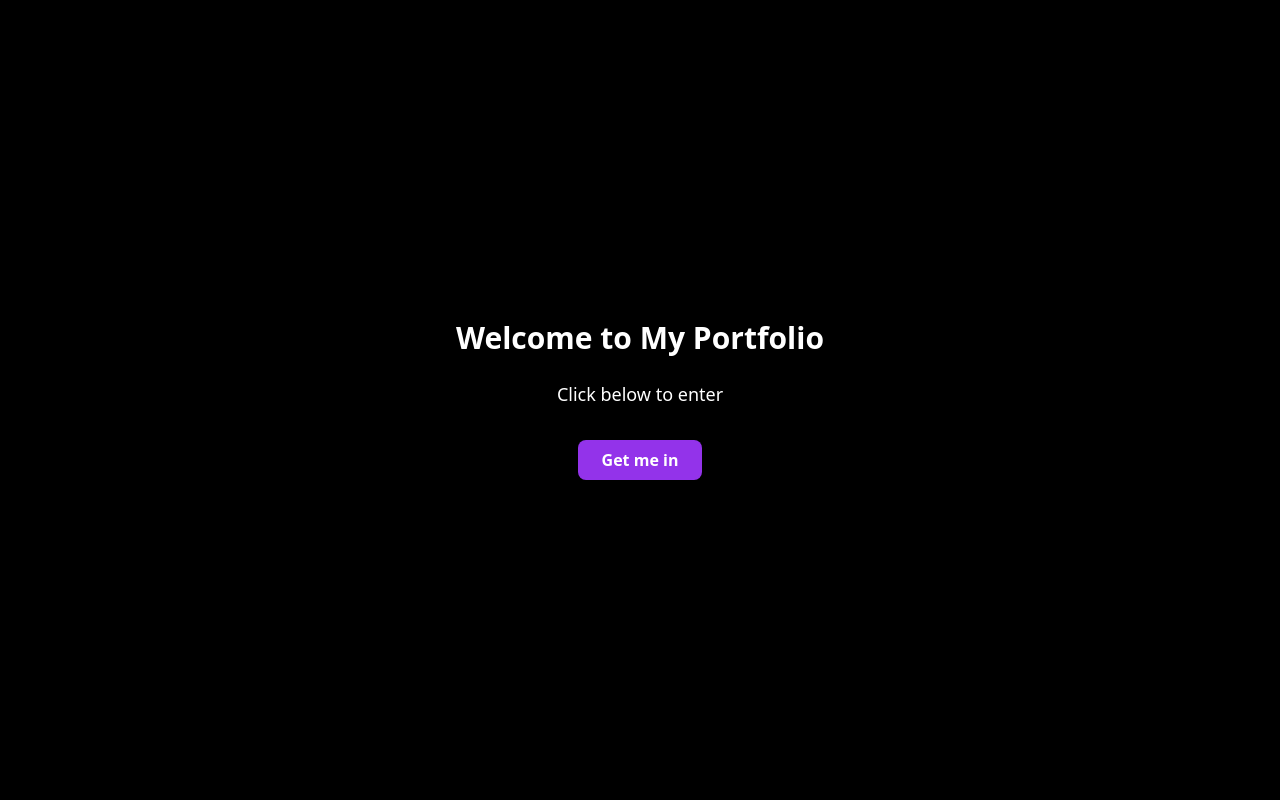
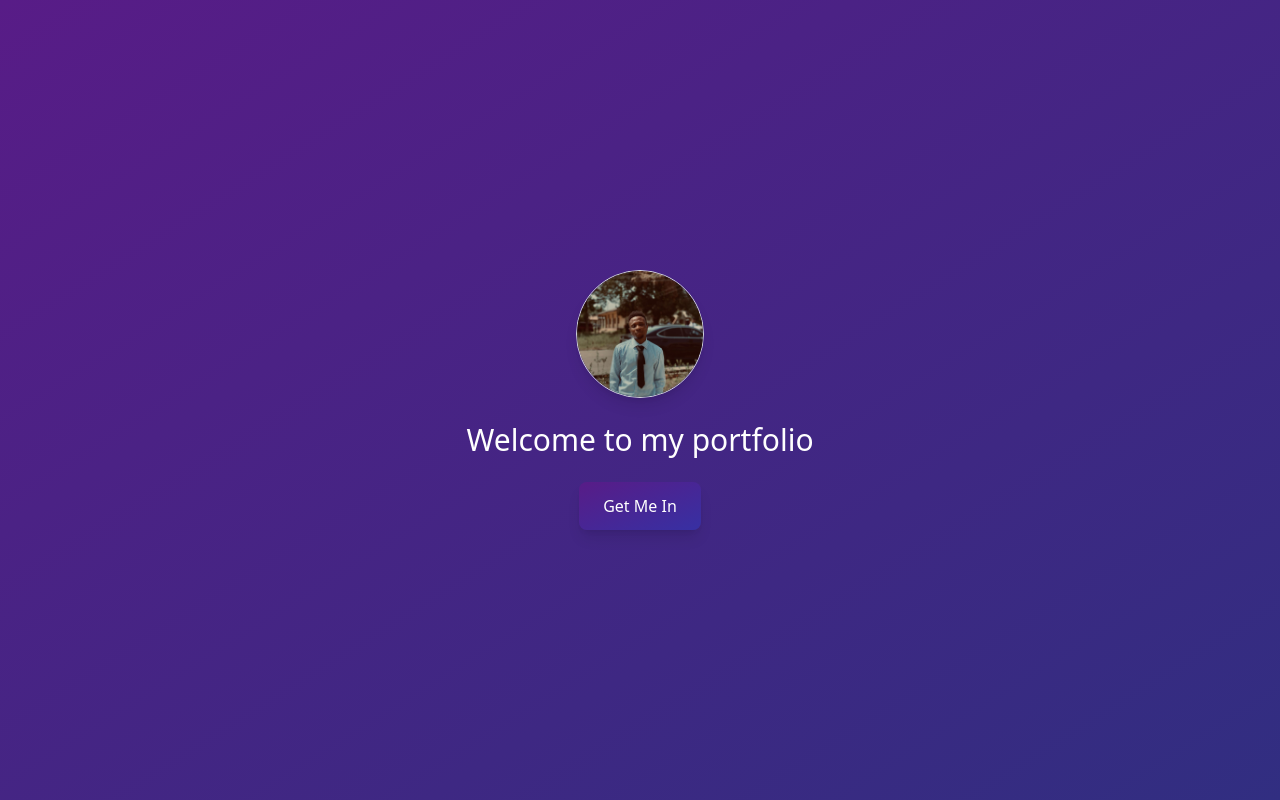
Before and after one commit to don-Savage01/Gafar-Portfolio, a React (Vite) app: page /welcome in a window 1280 px wide. Built offline with nearby package versions, Linux system fonts and the light colour scheme.

Commit message:
Fix back button issue by using replace on homepage navigation

```diff
--- a/src/components/WelcomeScreen.jsx
+++ b/src/components/WelcomeScreen.jsx
@@ -1,21 +1,34 @@
-import React from "react";
 import { useNavigate } from "react-router-dom";
+import profilePic from "../assets/profile.jpeg";
+import { useState } from "react";
 
-const WelcomePage = () => {
+const WelcomeScreen = () => {
+  const [isLoading, setIsLoading] = useState(false);
   const navigate = useNavigate();
 
+  const handleEnter = () => {
+    setIsLoading(true);
+    setTimeout(() => {
+      navigate("/home");
+    }, 500);
+  };
+
   return (
-    <div className="min-h-screen bg-black flex flex-col items-center justify-center text-white p-4 text-center">
-      <h1 className="text-3xl font-bold mb-6">Welcome to My Portfolio</h1>
-      <p className="text-lg mb-8">Click below to enter</p>
+    <div className="flex flex-col items-center justify-center h-screen bg-gradient-to-br from-purple-900 to-indigo-900 text-white text-center">
+      <img
+        src={profilePic}
+        alt="Profile"
+        className="w-32 h-32 rounded-full mb-6 border border-gray-300 shadow-lg"
+      />
+      <h1 className="text-3xl font-light mb-6">Welcome to my portfolio</h1>
       <button
-        onClick={() => navigate("/home", { replace: true })} // REPLACE history
-        className="bg-purple-600 hover:bg-purple-700 text-white font-bold py-2 px-6 rounded-lg transition"
+        onClick={handleEnter}
+        className="px-6 py-3 bg-gradient-to-br from-purple-900 to-indigo-800 text-white rounded-lg shadow-lg hover:bg-purple-100"
       >
-        Get me in
+        {isLoading ? "Please wait..." : "Get Me In"}
       </button>
     </div>
   );
 };
 
-export default WelcomePage;
+export default WelcomeScreen;
```
